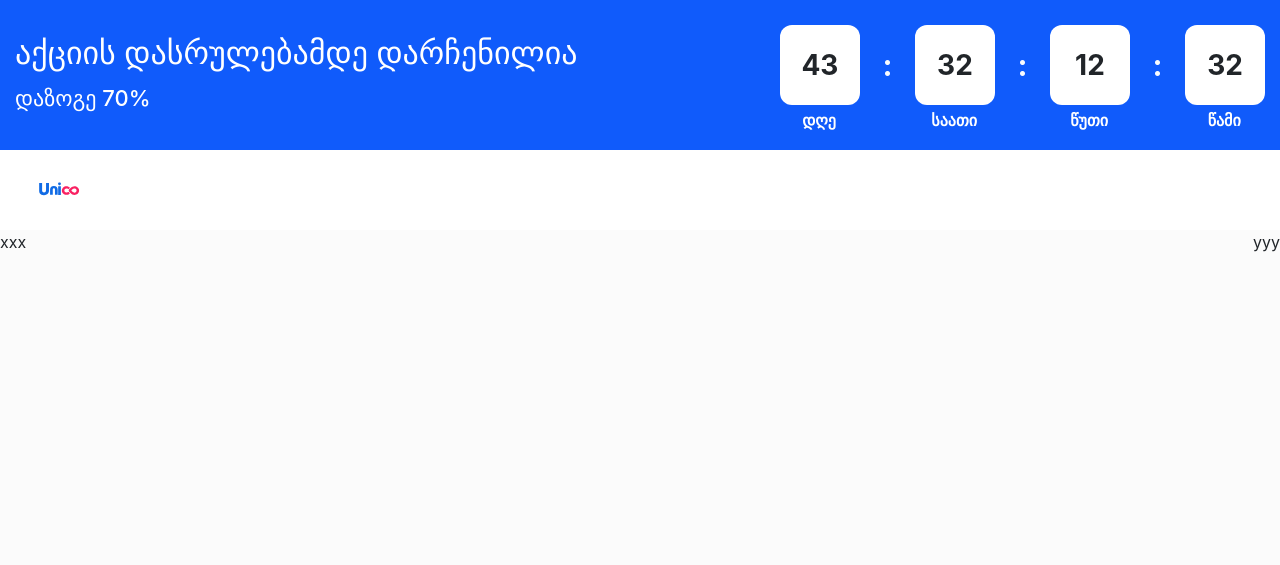
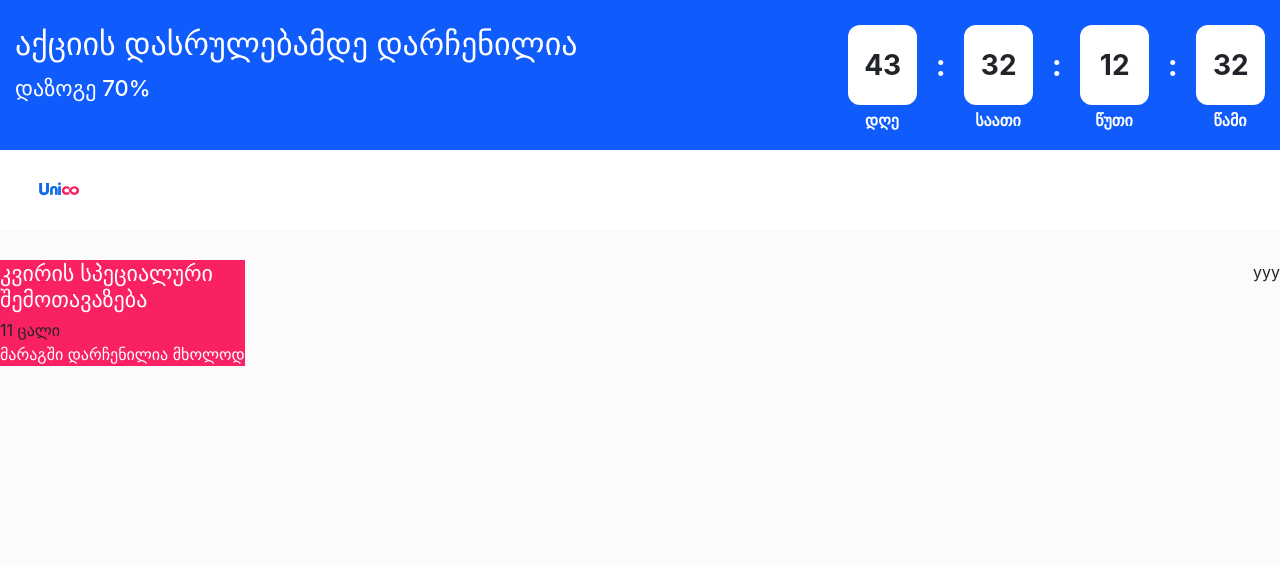
Before and after one commit to datomezz/practice, a PHP site: page /fedora/index.html in a window 1280 px wide. Shown: the top 565 px of the page. After the commit the page ends 366 px from the top, so only its background shows below. Run offline with PHP 8.4, Linux system fonts and the light colour scheme.

Commit message:
started special proposition markup

```diff
--- a/fedora/index.html
+++ b/fedora/index.html
@@ -13,12 +13,13 @@
 <!-- STICKY COUNTDOWN -->
 <aside class="container-fluid unico-sticky">
   <div class="container unico-container unico-sale__container">
-    <div class="sale__title--container">
+    <div class="d-flex flex-md-row flex-column justify-content-between w-100 m-0">
+      <div class="col-md-7 col-12 sale__title--container p-0">
         <h1 class="sale__title">აქციის დასრულებამდე დარჩენილია</h1>
         <h3 class="sale__title--subtitle">დაზოგე 70%</h3>
       </div>
 
-    <div class="countdown">
+      <div class="countdown d-flex justify-md-content-end justify-content-center col-md-4 col-12 p-0">
         <div class="countdown__elements">
             <div class="countdown__element countdown__days">43</div>
             <div class="countdown__dots">:</div>
@@ -31,6 +32,8 @@
       </div>
 
     </div>
+
+  </div>
 </aside>
 <!-- HEADER -->
 <header class="container-fluid unico-header">
@@ -39,8 +42,17 @@
   </div>
 </header>
 <!-- MAIN -->
-<main class="container unico-container d-flex justify-content-between">
-  <span style="height : 100rem">xxx</span>
+<main class="container unico-container d-flex justify-content-between mt-5">
+
+  <div class="unico-special">
+    <h2 class="unico-special__title">კვირის სპეციალური შემოთავაზება</h2>
+    <div class="unico-special__circle">
+      <span class="circle__count">11</span>
+      <span class="circle__count--word">ცალი</span>
+    </div>
+    <span class="unico-special__title--subtitle">მარაგში დარჩენილია მხოლოდ</span>
+  </div>
+
   <span>yyy</span>
 </main>
 
```
Also changed, not shown: fedora/public/assets/styles/_countdown.scss, fedora/public/assets/styles/_globals.scss, fedora/public/assets/styles/_header.scss (added), fedora/public/assets/styles/main.css, fedora/public/assets/styles/main.scss, 1 other file. Lines whose indentation alone changed are shown as unchanged.
